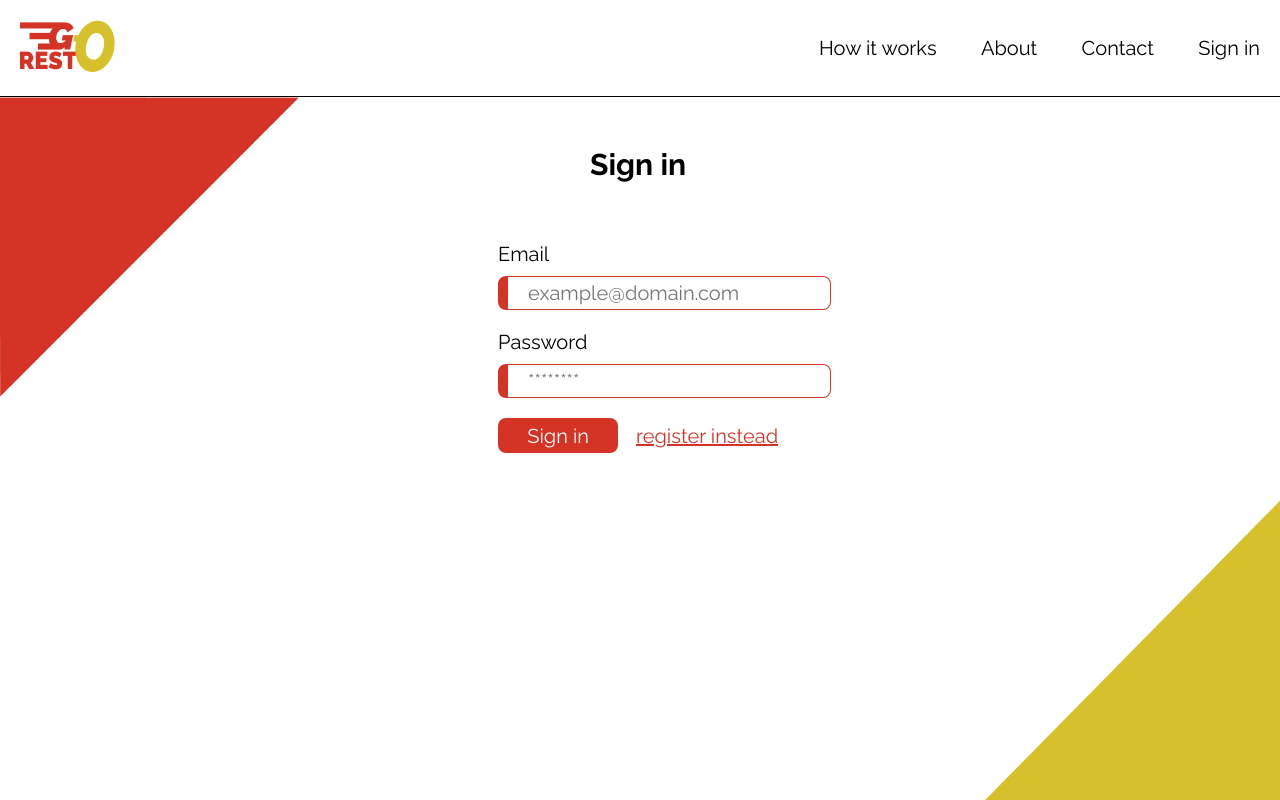
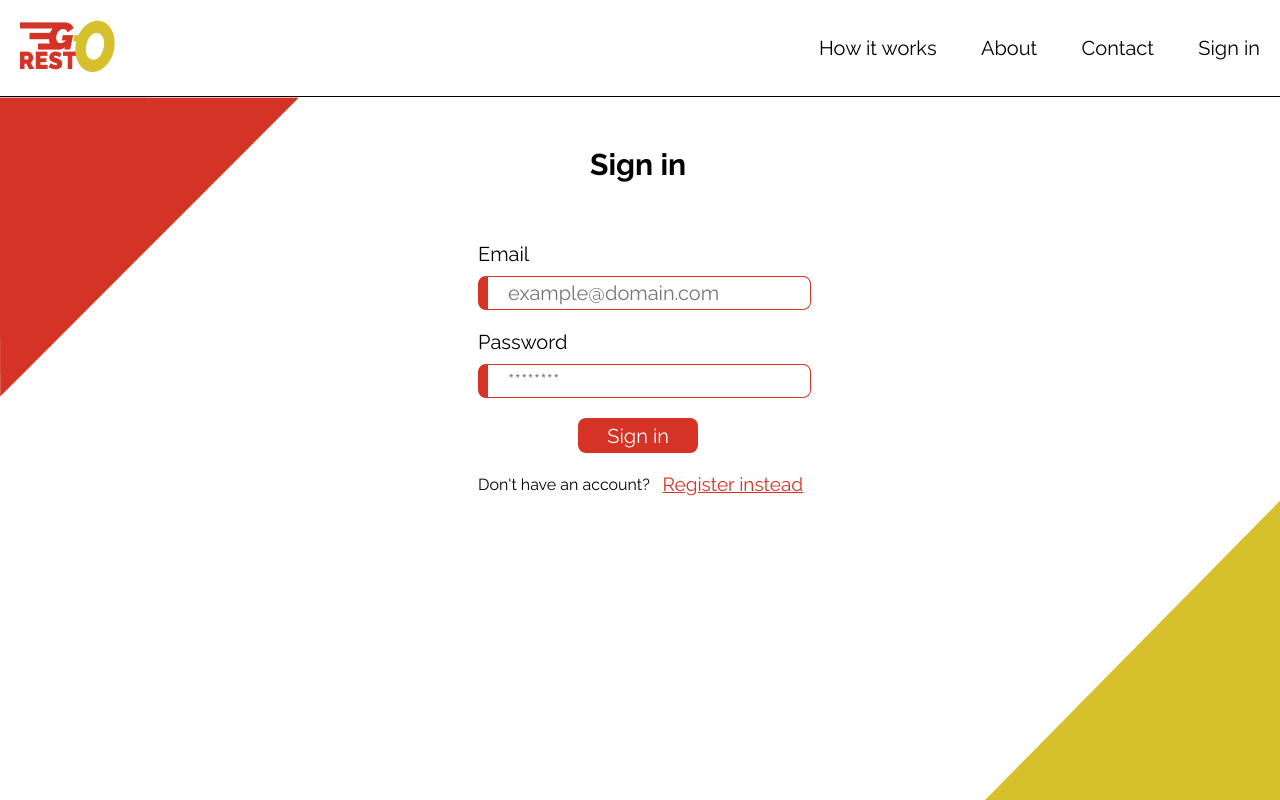
Before and after one commit to shifaa-khalil/GoResto, a React (Create React App) app in the folder goresto-frontend/goresto-desktop-app/: page /signin in a window 1280 px wide. Built offline with nearby package versions, Linux system fonts and the light colour scheme; a web font is replaced by a local one.

Commit message:
frontend/desktop: modified the design of the registering form

```diff
--- a/goresto-frontend/goresto-desktop-app/src/css/register.module.css
+++ b/goresto-frontend/goresto-desktop-app/src/css/register.module.css
@@ -6,7 +6,7 @@
   width: 100vw;
 }
 .form {
-  width: 280px;
+  width: 320px;
   align-self: self-start;
   margin-top: 20px;
 }
@@ -14,10 +14,12 @@
   height: 35px;
   width: 120px;
   font-size: 20px;
+  align-self: center;
+  margin-bottom: 20px;
 }
 .formLink {
   color: var(--red);
-  font-size: 20px;
+  font-size: 19px;
 }
 .error {
   background-color: var(--red);
@@ -29,3 +31,7 @@
   align-self: center;
   margin-bottom: 30px;
 }
+.buttons {
+  width: 325px;
+  justify-content: space-between;
+}
--- a/goresto-frontend/goresto-desktop-app/src/pages/register.jsx
+++ b/goresto-frontend/goresto-desktop-app/src/pages/register.jsx
@@ -112,14 +112,15 @@ const Register = () => {
               handleInputChange(e);
             }}
           />
-          <div className="flex-row buttons">
-            <MyButton
-              className={styles.formButton}
-              label="Register"
-              onClick={(event) => handleSubmit(event)}
-            />
+          <MyButton
+            className={styles.formButton}
+            label="Register"
+            onClick={(event) => handleSubmit(event)}
+          />
+          <div className={`flex-row ${styles.buttons}`}>
+            <span>Don't have an account?</span>
             <Link to="/signin" className={styles.formLink}>
-              sign in instead
+              Sign in instead
             </Link>
           </div>
         </div>
--- a/goresto-frontend/goresto-desktop-app/src/pages/signin.jsx
+++ b/goresto-frontend/goresto-desktop-app/src/pages/signin.jsx
@@ -119,14 +119,15 @@ const Signin = () => {
               handleInputChange(e);
             }}
           />
-          <div className="flex-row buttons">
-            <MyButton
-              className={styles.formButton}
-              label="Sign in"
-              onClick={(event) => handleSubmit(event)}
-            />
+          <MyButton
+            className={styles.formButton}
+            label="Sign in"
+            onClick={(event) => handleSubmit(event)}
+          />
+          <div className={`flex-row ${styles.buttons}`}>
+            <span>Don't have an account?</span>
             <Link to="/register" className={styles.formLink}>
-              register instead
+              Register instead
             </Link>
           </div>
         </div>
```
